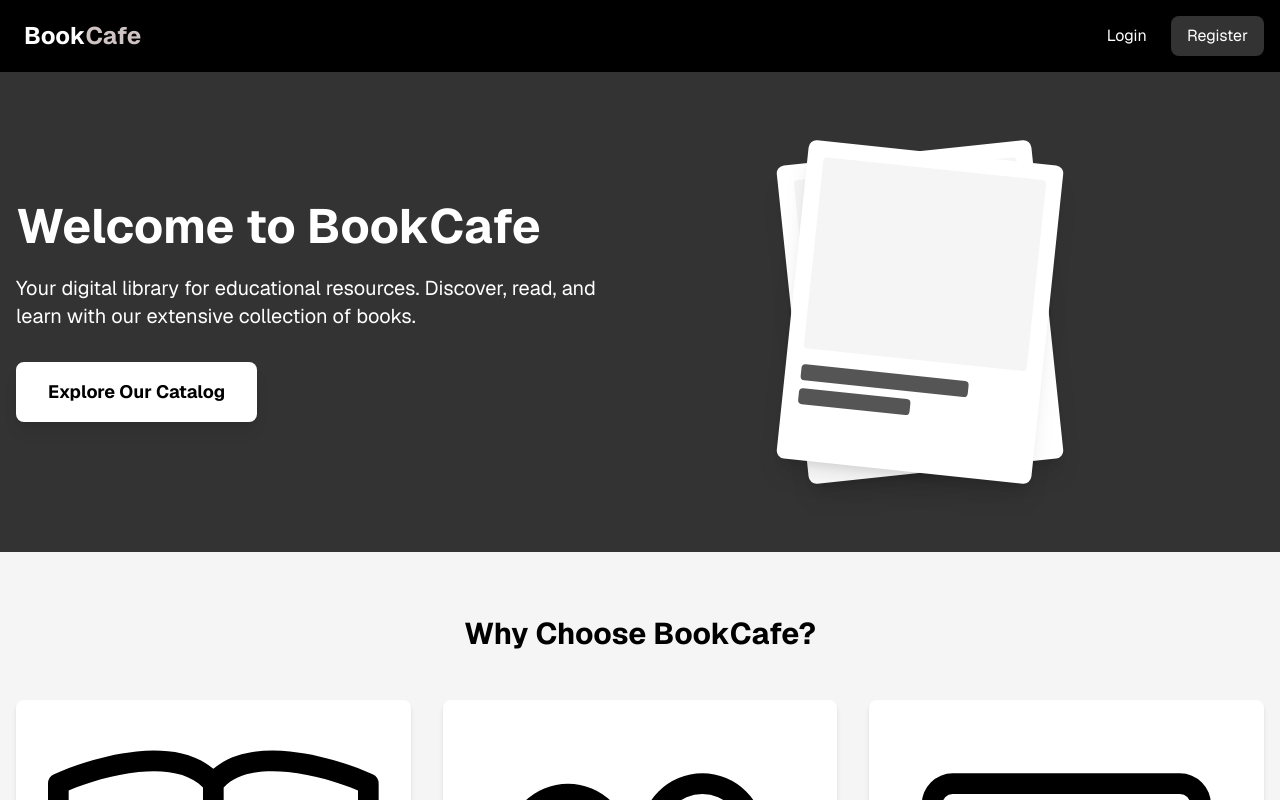
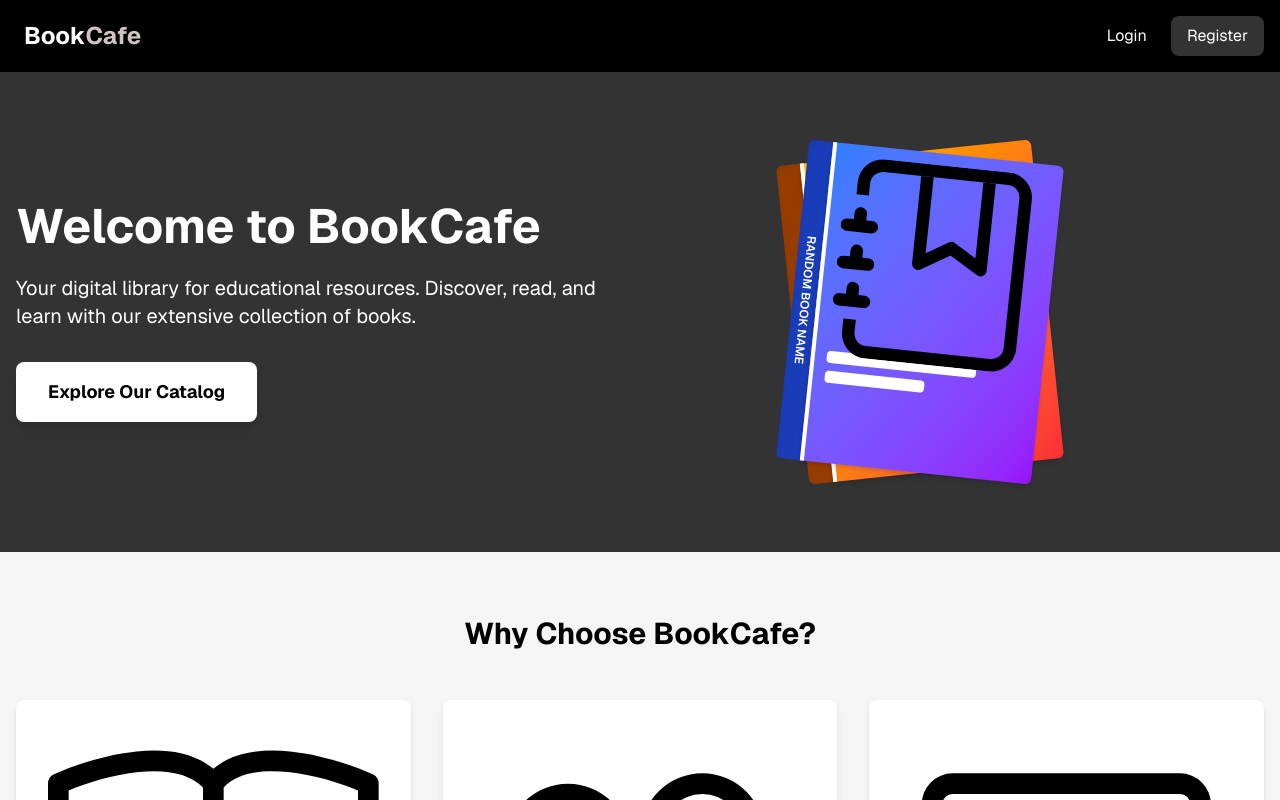
Before and after one commit to tejaspanchall/BookCafe-Frontend, a Next.js app: page / in a window 1280 px wide. Shown: the top 800 px of the page. Built offline with nearby package versions, Linux system fonts and the light colour scheme; no server answers.

Commit message:
hero card book change

```diff
--- a/src/app/page.js
+++ b/src/app/page.js
@@ -24,15 +24,64 @@ export default function Home() {
           </div>
           <div className="md:w-1/2 flex justify-center">
             <div className="relative w-72 h-72 md:w-80 md:h-80">
-              <div className="absolute transform rotate-6 bg-[var(--color-bg-primary)] rounded-lg shadow-xl p-4 w-56 h-72 md:w-64 md:h-80 z-10">
-                <div className="h-40 md:h-48 bg-[var(--color-bg-secondary)] rounded mb-4"></div>
-                <div className="h-3 md:h-4 bg-[var(--color-text-light)] rounded w-3/4 mb-2"></div>
-                <div className="h-3 md:h-4 bg-[var(--color-text-light)] rounded w-1/2"></div>
+              {/* Front book */}
+              <div className="absolute transform rotate-6 w-56 h-72 md:w-64 md:h-80 z-20">
+                {/* Book spine */}
+                <div className="absolute left-0 top-0 w-6 h-full bg-blue-800 rounded-l-md shadow-inner flex items-center justify-center">
+                  <div className="transform rotate-90 text-white text-xs whitespace-nowrap font-semibold">RANDOM BOOK NAME</div>
+                </div>
+                {/* Book cover */}
+                <div className="absolute left-6 top-0 right-0 bottom-0 bg-gradient-to-br from-blue-500 to-purple-600 rounded-r-md shadow-md p-4">
+                  <div className="h-2/3 flex items-center justify-center">
+                    <JournalBookmark className="text-white text-5xl" />
+                  </div>
+                  <div className="h-1/3">
+                    <div className="h-3 bg-white bg-opacity-70 rounded w-3/4 mb-2"></div>
+                    <div className="h-3 bg-white bg-opacity-70 rounded w-1/2"></div>
+                  </div>
+                </div>
+                {/* Book pages */}
+                <div className="absolute left-6 top-0 bottom-0 w-1 bg-white"></div>
               </div>
-              <div className="absolute transform -rotate-6 bg-[var(--color-bg-primary)] rounded-lg shadow-xl p-4 w-56 h-72 md:w-64 md:h-80">
-                <div className="h-40 md:h-48 bg-[var(--color-bg-secondary)] rounded mb-4"></div>
-                <div className="h-3 md:h-4 bg-[var(--color-text-light)] rounded w-3/4 mb-2"></div>
-                <div className="h-3 md:h-4 bg-[var(--color-text-light)] rounded w-1/2"></div>
+
+              {/* Middle book */}
+              <div className="absolute transform -rotate-6 w-56 h-72 md:w-64 md:h-80 z-10">
+                {/* Book spine */}
+                <div className="absolute left-0 top-0 w-6 h-full bg-amber-800 rounded-l-md shadow-inner flex items-center justify-center">
+                  <div className="transform rotate-90 text-white text-xs whitespace-nowrap font-semibold">CLASSIC FICTION</div>
+                </div>
+                {/* Book cover */}
+                <div className="absolute left-6 top-0 right-0 bottom-0 bg-gradient-to-br from-amber-400 to-red-500 rounded-r-md shadow-md p-4">
+                  <div className="h-2/3 flex items-center justify-center">
+                    <Book className="text-white text-5xl" />
+                  </div>
+                  <div className="h-1/3">
+                    <div className="h-3 bg-white bg-opacity-70 rounded w-3/4 mb-2"></div>
+                    <div className="h-3 bg-white bg-opacity-70 rounded w-1/2"></div>
+                  </div>
+                </div>
+                {/* Book pages */}
+                <div className="absolute left-6 top-0 bottom-0 w-1 bg-white"></div>
+              </div>
+
+              {/* Back book */}
+              <div className="absolute transform rotate-[-15deg] w-56 h-72 md:w-64 md:h-80 -z-10 left-4">
+                {/* Book spine */}
+                <div className="absolute left-0 top-0 w-6 h-full bg-green-800 rounded-l-md shadow-inner flex items-center justify-center">
+                  <div className="transform rotate-90 text-white text-xs whitespace-nowrap font-semibold">SCIENCE & NATURE</div>
+                </div>
+                {/* Book cover */}
+                <div className="absolute left-6 top-0 right-0 bottom-0 bg-gradient-to-tr from-green-500 to-teal-400 rounded-r-md shadow-md p-4">
+                  <div className="h-2/3 flex items-center justify-center">
+                    <JournalBookmark className="text-white text-5xl" />
+                  </div>
+                  <div className="h-1/3">
+                    <div className="h-3 bg-white bg-opacity-70 rounded w-3/4 mb-2"></div>
+                    <div className="h-3 bg-white bg-opacity-70 rounded w-1/2"></div>
+                  </div>
+                </div>
+                {/* Book pages */}
+                <div className="absolute left-6 top-0 bottom-0 w-1 bg-white"></div>
               </div>
             </div>
           </div>
```
